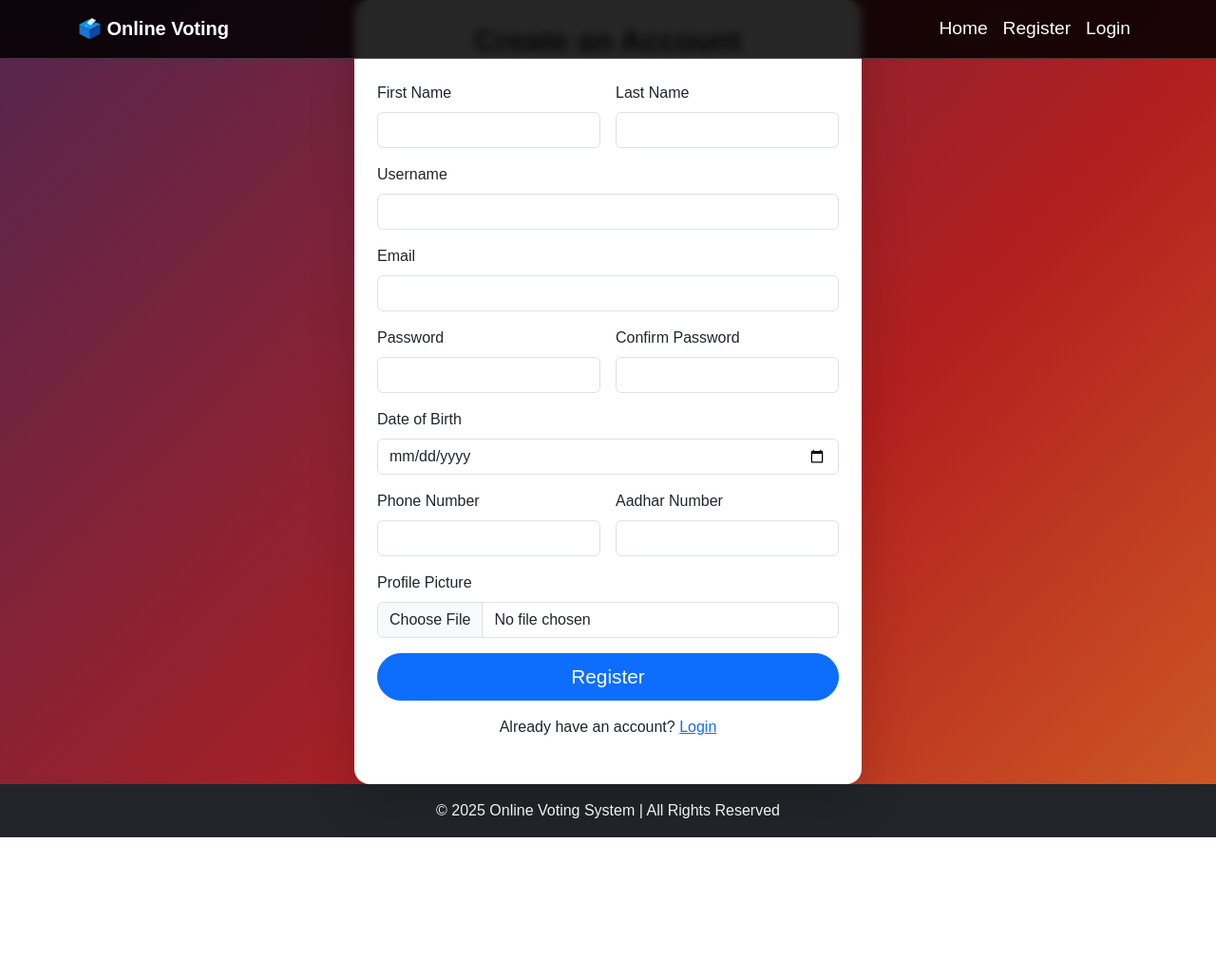
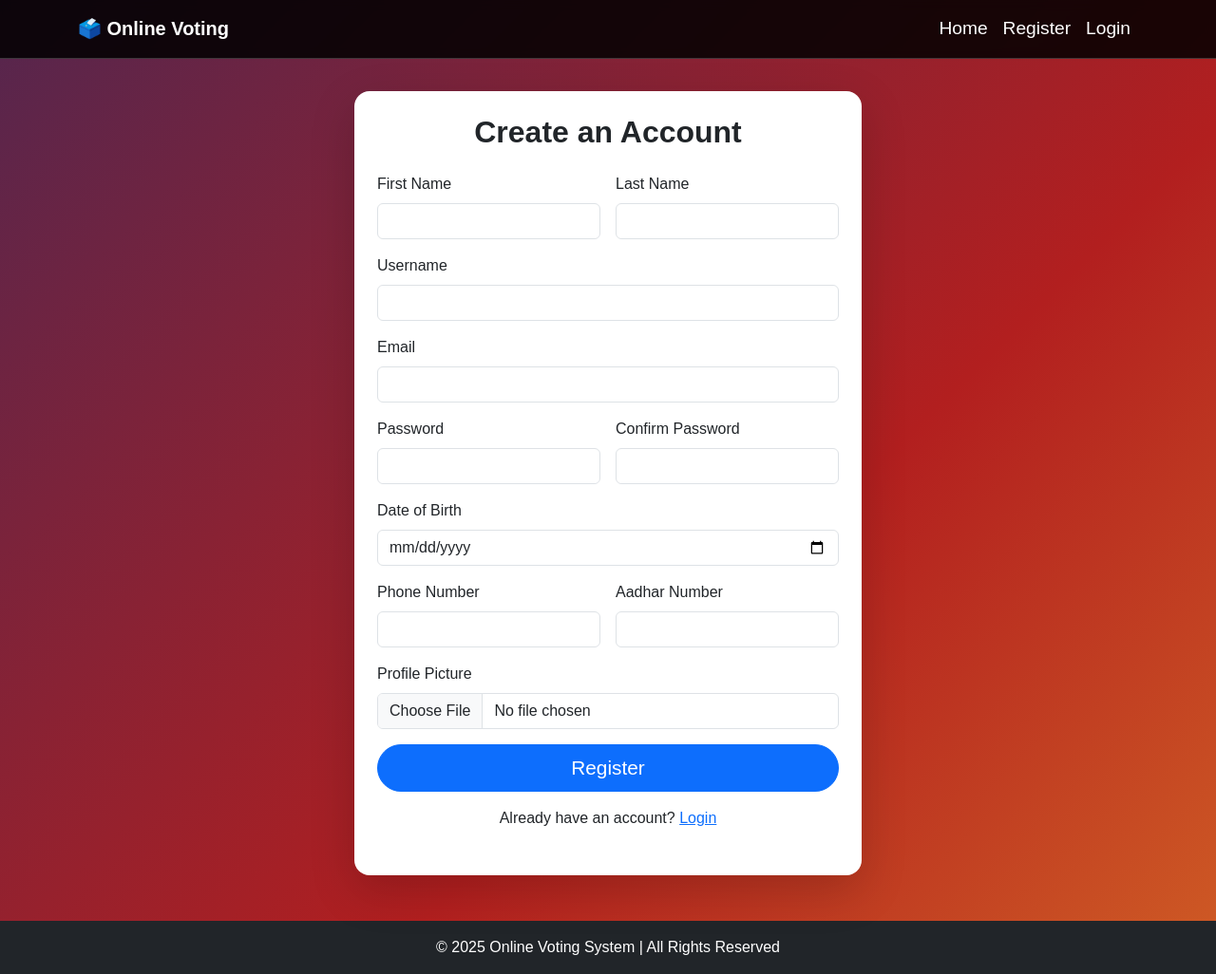
Before and after one commit to RoshanSagvekar/voting_system, a Django app: page /register/ in a window 1280 px wide. Shown: the whole page at 95% size. Before the commit the page ends 882 px from the top, so only its background shows below. Run offline with Django 5.2, Linux system fonts and the light colour scheme.

Commit message:
fix : fixed the templates and modify the html code generating js files

```diff
--- a/static/js/dashboard.js
+++ b/static/js/dashboard.js
@@ -80,7 +80,7 @@ document.addEventListener("DOMContentLoaded", async function () {
             }
 
             return `
-                <div class="col-md-4">
+                <div class="col-md-4 mb-3">
                     <div class="card shadow-sm h-100">
                         <div class="card-body d-flex flex-column">
                             <h5 class="card-title">${election.name}</h5>
--- a/static/js/vote.js
+++ b/static/js/vote.js
@@ -39,7 +39,7 @@ document.addEventListener("DOMContentLoaded", async function () {
 
                 return `
                     <div class="col-md-4">
-                        <div class="card shadow-lg p-3 mb-4 text-center">
+                        <div class="card shadow-lg p-3 mb-4 text-center h-100">
                             <img src="${profilePicture}" class="card-img-top rounded-circle mx-auto border border-dark" alt="${candidateName}" style="width: 100px; height: 100px; object-fit: cover;">
                             <div class="card-body">
                                 <h5 class="card-title">${candidateName}</h5>
--- a/templates/base.html
+++ b/templates/base.html
@@ -11,7 +11,7 @@
     <link rel="stylesheet" href="{% static 'css/style.css' %}">
     {% block css %}{% endblock %}
 </head>
-<body>
+<body class="d-flex flex-column min-vh-100">
 
     <!-- Navbar -->
     <nav class="navbar navbar-expand-lg fixed-top glass-nav">
@@ -33,17 +33,12 @@
     </nav>
 
     <!-- Main Content -->
-    <main class="container page-content">
+    <div class="container d-flex justify-content-center align-items-center flex-grow-1">
         {% block content %}{% endblock %}
-    </main>
+    </div>
 
     <!-- Footer -->
-    <!-- <footer class="footer text-center">
-        <div class="container">
-            <p class="mb-0">© 2025 Online Voting System | All Rights Reserved.</p>
-        </div>
-    </footer> -->
-    <footer class="bg-dark text-center text-lg-start">
+    <footer class="bg-dark text-white text-center mt-auto">
         <!-- Copyright -->
         <div class="text-center p-3">
             © 2025 Online Voting System | All Rights Reserved
--- a/templates/home.html
+++ b/templates/home.html
@@ -4,7 +4,7 @@
 {% block title %}Home | Online Voting{% endblock %}
 
 {% block content %}
-<section class="d-flex justify-content-center align-items-center min-vh-100">
+<!-- <section class="d-flex justify-content-center align-items-center min-vh-100"> -->
     <div class="container text-center">
         <h1 class="display-3 fw-bold animated-text">Your Vote, Your Future</h1>
         <p class="lead">A secure, fast, and transparent online voting system.</p>
@@ -13,5 +13,5 @@
             <a href="{% url 'login' %}" class="btn btn-outline-light btn-lg shadow-lg">Login</a>
         </div>
     </div>
-</section>
+<!-- </section> -->
 {% endblock %}
--- a/templates/login.html
+++ b/templates/login.html
@@ -4,7 +4,8 @@
 {% block title %}Login | Online Voting{% endblock %}
 
 {% block content %}
-<div class="container d-flex justify-content-center align-items-center min-vh-100">
+<div class="container mt-5 mb-5">
+    <div class="row justify-content-center">
         <div class="col-md-5">
             <div class="card shadow-lg p-4">
                 <h2 class="text-center fw-bold mb-4">Login to Your Account</h2>
@@ -32,6 +33,7 @@
             </div>
         </div>
     </div>
+</div>
 {% endblock %}
 {% block scripts %}
 <script src="{% static 'js/login.js' %}"></script>
--- a/templates/register.html
+++ b/templates/register.html
@@ -4,9 +4,9 @@
 {% block title %}Register | Online Voting{% endblock %}
 
 {% block content %}
-<section class="d-flex justify-content-center align-items-center min-vh-100">
-    <div class="container">
-        <div class="row justify-content-center">
+<!-- <section class="d-flex justify-content-center align-items-center min-vh-100"> -->
+    <div class="container mt-5 mb-5">
+        <div class="row justify-content-center mt-5">
             <div class="col-lg-6 col-md-8">
                 <div class="card shadow-lg border-0 rounded-4 p-4">
                     <h2 class="text-center fw-bold mb-4">Create an Account</h2>
@@ -91,7 +91,7 @@
             </div>
         </div>
     </div>
-</section>
+<!-- </section> -->
 {% endblock %}
 
 {% block scripts %}
```
Also changed, not shown: static/js/results.js (+48 -6 lines), templates/dashboard.html (+4 -4 lines), templates/email_verified.html (+10 -6 lines), templates/results.html (+16 -10 lines), templates/vote.html (+5 -2 lines). Lines whose indentation alone changed are shown as unchanged.
